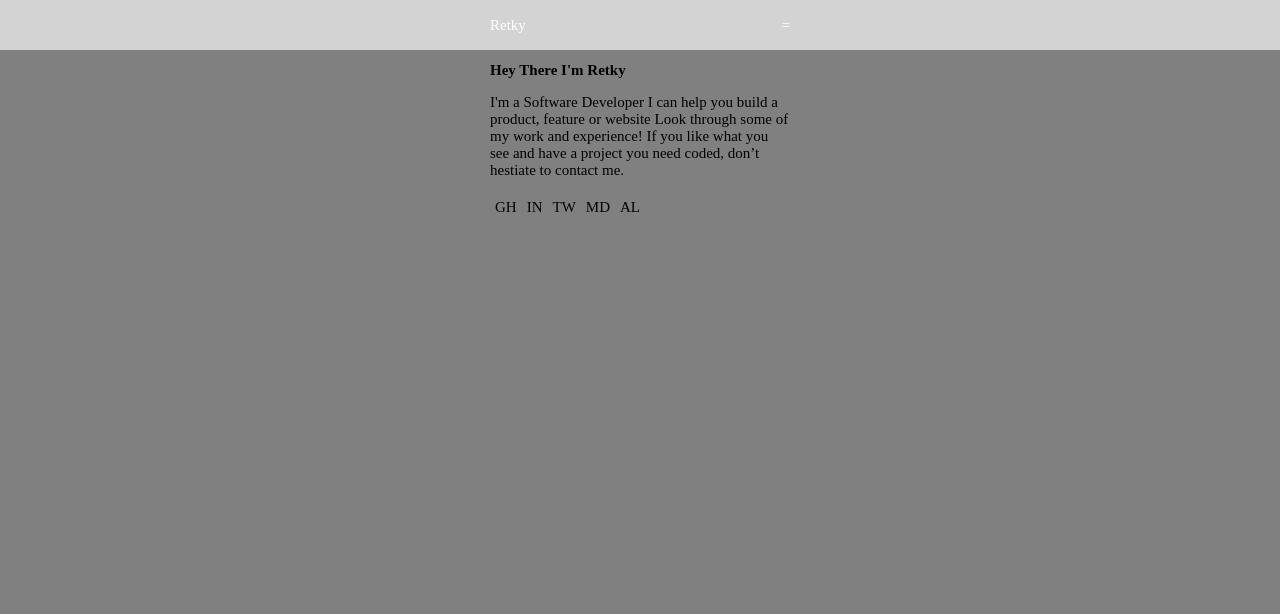
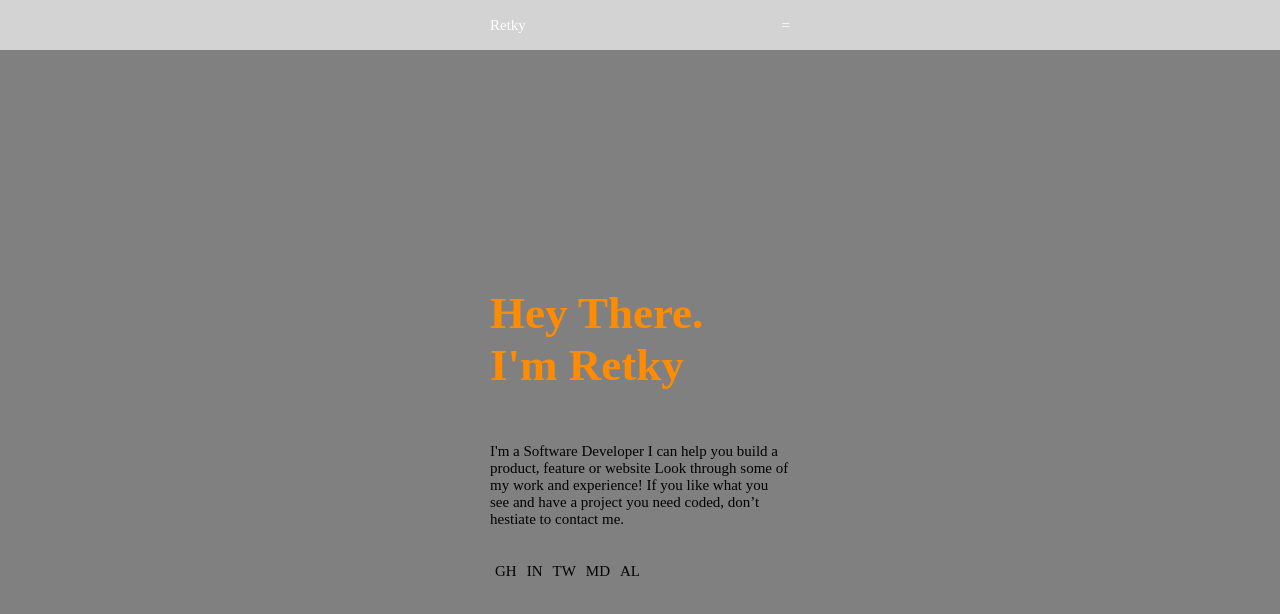
Before and after one commit to Retky/RetkyPortfolio, a React (Create React App) app: page / in a window 1280 px wide. Shown: the top 614 px of the page. Built offline with nearby package versions, Linux system fonts and the light colour scheme.

Commit message:
Modify 'Landing' base style

```diff
--- a/src/components/Landing.jsx
+++ b/src/components/Landing.jsx
@@ -4,10 +4,11 @@ import './Landing.scss';
 
 const Landing = () => (
   <section id="landing">
-    <div className="contWidth">
-      <h1>
-        Hey There
-        <span> I&apos;m Retky </span>
+    <div className="contWidth land">
+      <h1 className="hero">
+        Hey There.
+        <br />
+        I&apos;m Retky
       </h1>
       <p>
         <span> I&apos;m a Software Developer </span>
--- a/src/components/Landing.scss
+++ b/src/components/Landing.scss
@@ -12,3 +12,16 @@
     margin: 5px;
   }
 }
+
+.land {
+  height: 100%;
+  box-sizing: border-box;
+  display: flex;
+  flex-direction: column;
+  justify-content: center;
+}
+
+h1 {
+  font-size: 3rem;
+  color: darkorange;
+}
```
